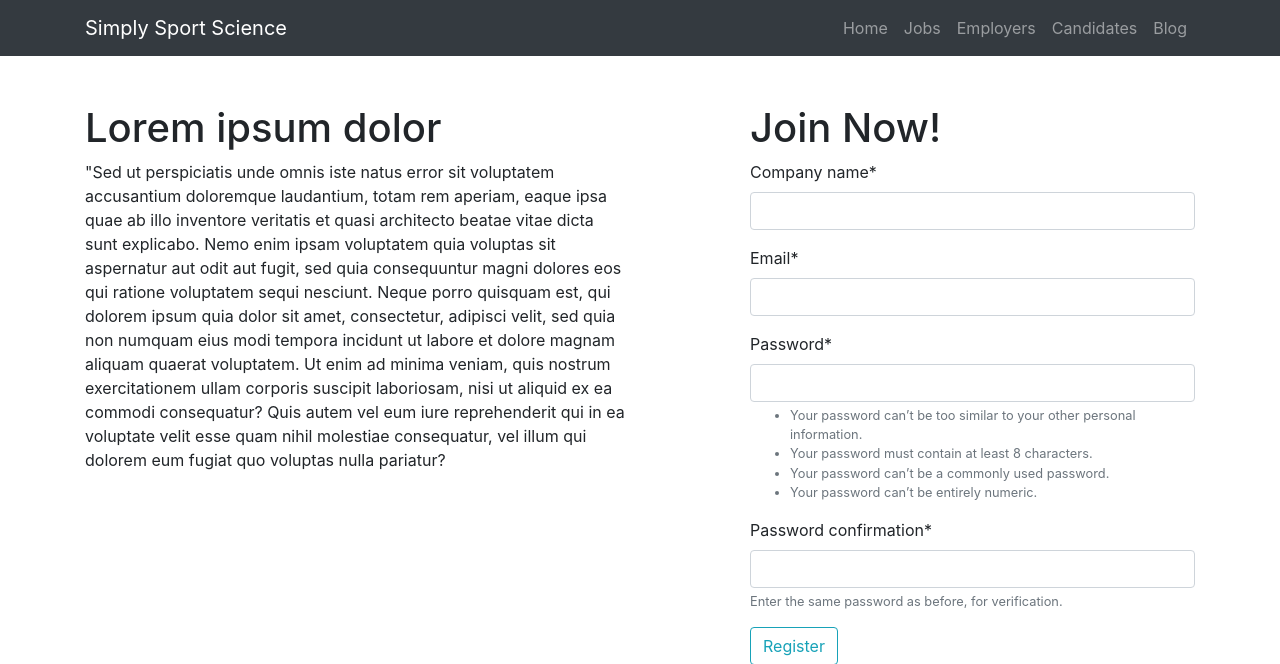
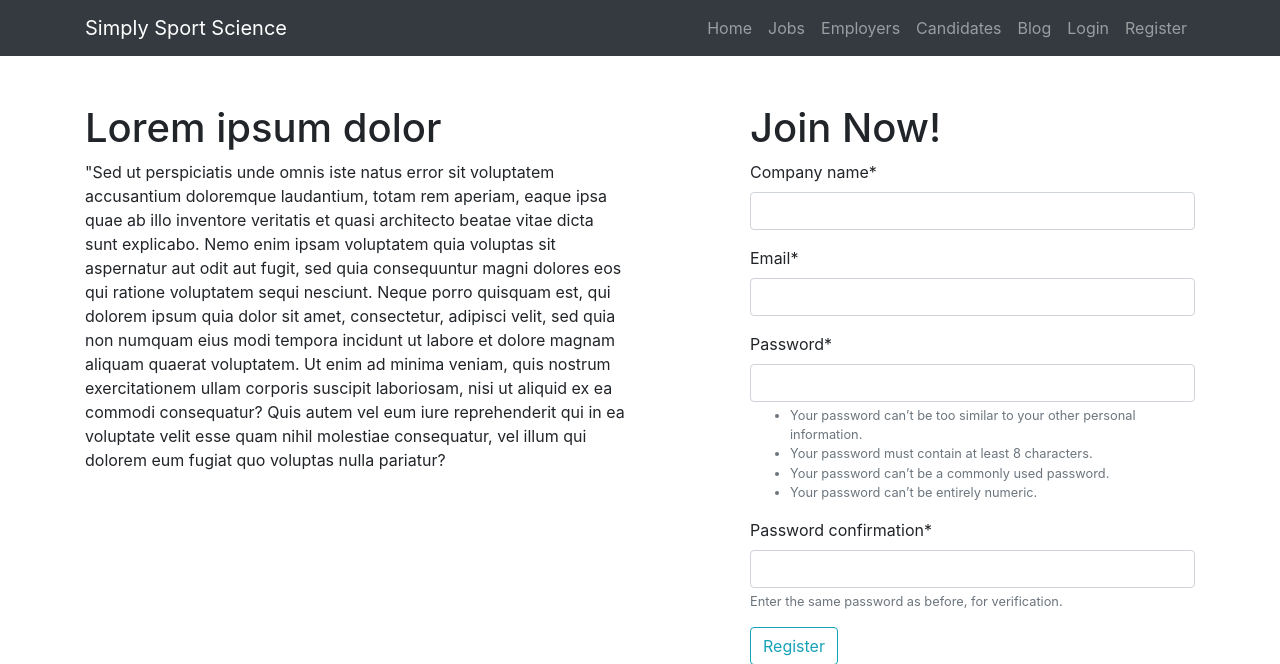
Before and after one commit to isaacwoodruff/simplysportscience, a Django app: page /register/employer in a window 1280 px wide. Shown: the top 664 px of the page. Run offline with Django 3.2, Linux system fonts and the light colour scheme; some libraries are stand-ins or nearby versions.

Commit message:
Added register links and view, updated urls

```diff
--- a/templates/base.html
+++ b/templates/base.html
@@ -42,6 +42,12 @@
                     <li class="nav-item">
                         <a class="nav-link" href="#">Blog</a>
                     </li>
+                    <li class="nav-item">
+                        <a class="nav-link" href="{% url "login" %}">Login</a>
+                    </li>
+                    <li class="nav-item">
+                        <a class="nav-link" href="{% url "register" %}">Register</a>
+                    </li>
                 </ul>
             </div>
         </div>
--- a/users/templates/register.html
+++ b/users/templates/register.html
@@ -1,6 +1,14 @@
 {% extends 'base.html' %}
 {% load crispy_forms_tags %}
 {% block content %}
+{% if choice %}
+<div class="row">
+    <div class="col col-12">
+        <h1>Which are you?</h1>
+        <p><a href="{% url "register_candidate" %}">Candidate</a> or <a href="{% url "register_employer" %}">Employer</a>?</p>
+    </div>
+</div>
+{% else %}
 <div class="row">
     <div class="col col-12 col-md-7 col-lg-6">
         <h1>Lorem ipsum dolor</h1>
@@ -16,5 +24,5 @@
         </form>
     </div>
 </div>
-
+{% endif %}
 {% endblock %}
--- a/users/urls.py
+++ b/users/urls.py
@@ -1,13 +1,14 @@
 from django.urls import path
-from .views import register_employer, register_candidate, employer_profile, candidate_profile, logged_user_type
+from users import views as user_views
 from django.contrib.auth import views as auth_views
 
 urlpatterns = [
-    path('register/employer', register_employer, name="register_employer"),
-    path('register/candidate', register_candidate, name="register_candidate"),
+    path('register', user_views.register_choice, name="register"),
+    path('register/employer', user_views.register_employer, name="register_employer"),
+    path('register/candidate', user_views.register_candidate, name="register_candidate"),
     path('login', auth_views.LoginView.as_view(template_name="login.html"), name="login"),
     path('logout', auth_views.LogoutView.as_view(template_name="logout.html"), name="logout"),
-    path('profile-redirect', logged_user_type, name="logged_user_type"),
-    path('employer-profile', employer_profile, name="employer_profile"),
-    path('candidate-profile', candidate_profile, name="candidate_profile"),
+    path('profile-redirect', user_views.logged_user_type, name="logged_user_type"),
+    path('employer-profile', user_views.employer_profile, name="employer_profile"),
+    path('candidate-profile', user_views.candidate_profile, name="candidate_profile"),
 ]
--- a/users/views.py
+++ b/users/views.py
@@ -6,6 +6,12 @@ from django.contrib.auth.models import User
 from django.core.exceptions import ObjectDoesNotExist
 from django.contrib.auth import authenticate, login
 
+def register_choice(request):
+    context = {
+        "choice" : "choice",
+        "page_title" : "Register",
+    }
+    return render(request, "register.html", context)
 
 def register_employer(request):
     if request.method == "POST":
```
